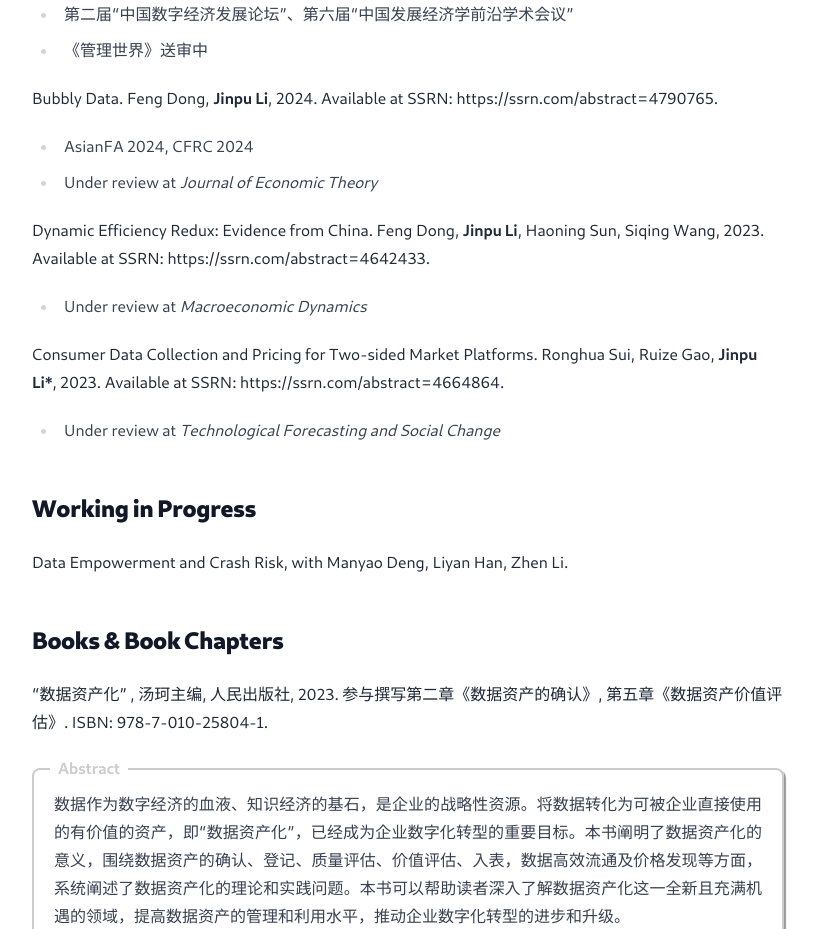
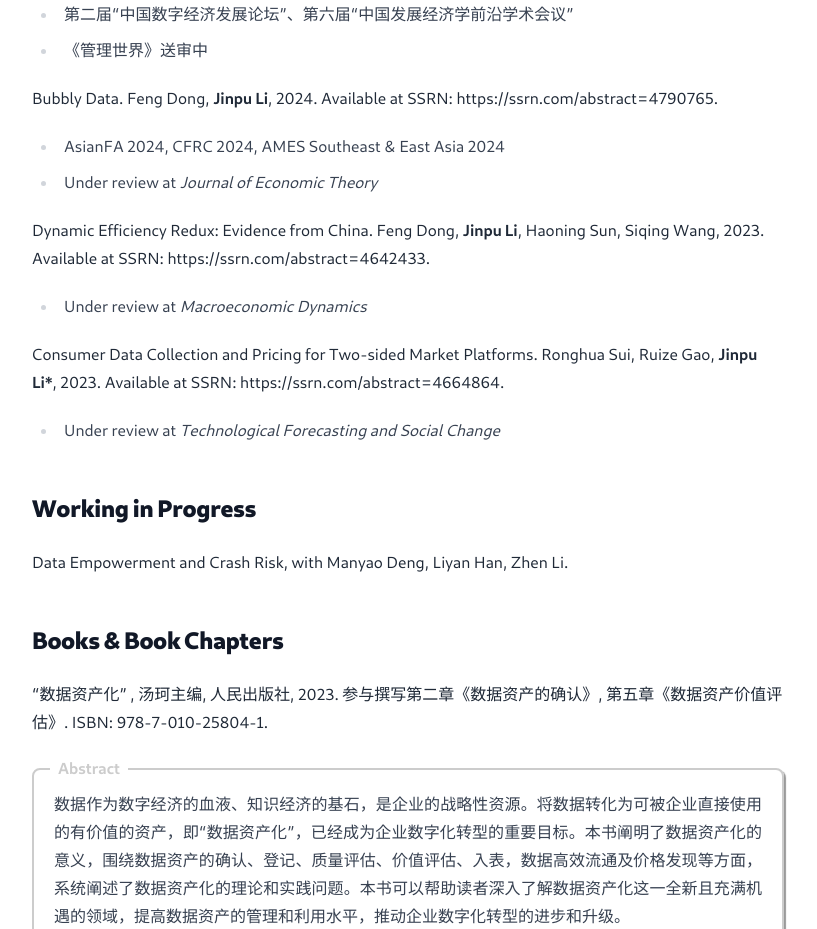
Before and after one commit to lijinpu/lijinpu.github.io, a Next.js app: page /research in a window 1280 px wide. Shown: the part 1480-2409 px from the top of the page, without its empty margins (232-1049 px from the left). Built offline with nearby package versions, Linux system fonts and the light colour scheme.

Commit message:
auto update

```diff
--- a/pages/research.tsx
+++ b/pages/research.tsx
@@ -38,7 +38,7 @@ export default function Research() {
         Bubbly Data. Feng Dong, <b>Jinpu Li</b>, 2024. Available at SSRN: https://ssrn.com/abstract=4790765.
         </p>
         <ul>
-            <li>AsianFA 2024, CFRC 2024</li>
+            <li>AsianFA 2024, CFRC 2024, AMES Southeast & East Asia 2024</li>
             <li>Under review at <i>Journal of Economic Theory</i></li>
         </ul>
 
```
